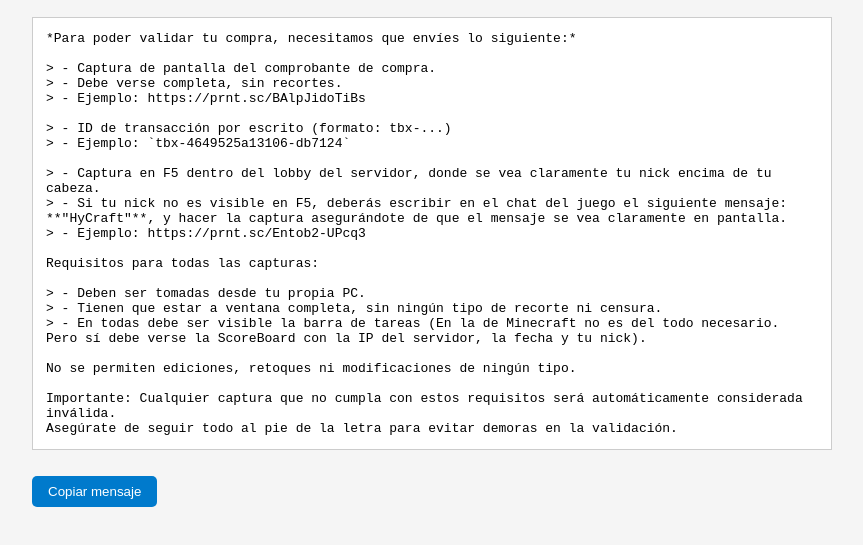
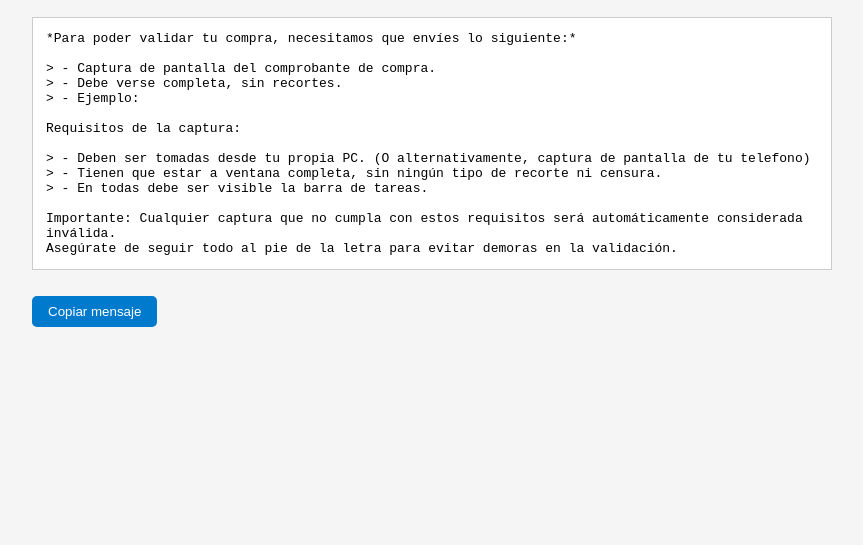
Before and after one commit to HyCraft-Plantillas/plantilla-comprobante, a plain HTML site: page index.html in a window 1280 px wide. Shown: the part 83-628 px from the top of the page, without its empty margins (208-1071 px from the left). Drawn offline with Linux system fonts and the light colour scheme.

Commit message:
Update index.html

```diff
--- a/index.html
+++ b/index.html
@@ -42,22 +42,13 @@
 
 > - Captura de pantalla del comprobante de compra.
 > - Debe verse completa, sin recortes.
-> - Ejemplo: https://prnt.sc/BAlpJidoTiBs
+> - Ejemplo: <https://prnt.sc/BAlpJidoTiBs>
 
-> - ID de transacción por escrito (formato: tbx-...)
-> - Ejemplo: `tbx-4649525a13106-db7124`
+Requisitos de la captura:
 
-> - Captura en F5 dentro del lobby del servidor, donde se vea claramente tu nick encima de tu cabeza.
-> - Si tu nick no es visible en F5, deberás escribir en el chat del juego el siguiente mensaje: **"HyCraft"**, y hacer la captura asegurándote de que el mensaje se vea claramente en pantalla.
-> - Ejemplo: https://prnt.sc/Entob2-UPcq3
-
-Requisitos para todas las capturas:
-
-> - Deben ser tomadas desde tu propia PC.
+> - Deben ser tomadas desde tu propia PC. (O alternativamente, captura de pantalla de tu telefono)
 > - Tienen que estar a ventana completa, sin ningún tipo de recorte ni censura.
-> - En todas debe ser visible la barra de tareas (En la de Minecraft no es del todo necesario. Pero sí debe verse la ScoreBoard con la IP del servidor, la fecha y tu nick).
-
-No se permiten ediciones, retoques ni modificaciones de ningún tipo.
+> - En todas debe ser visible la barra de tareas.
 
 Importante: Cualquier captura que no cumpla con estos requisitos será automáticamente considerada inválida.
 Asegúrate de seguir todo al pie de la letra para evitar demoras en la validación.
```
